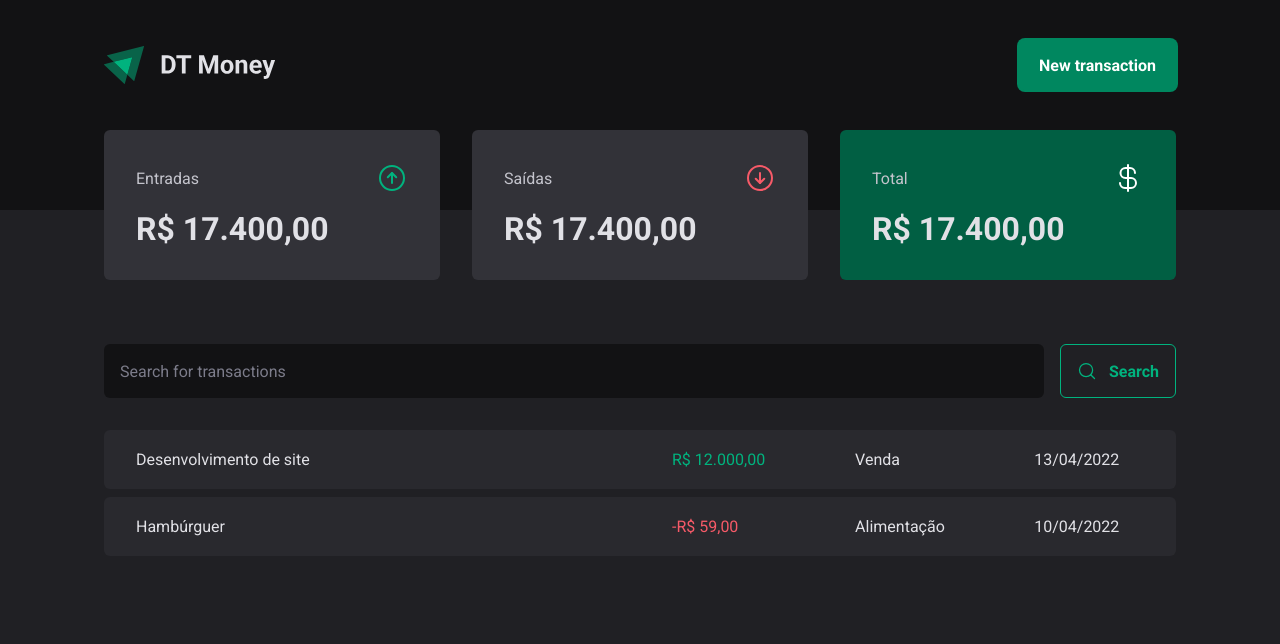
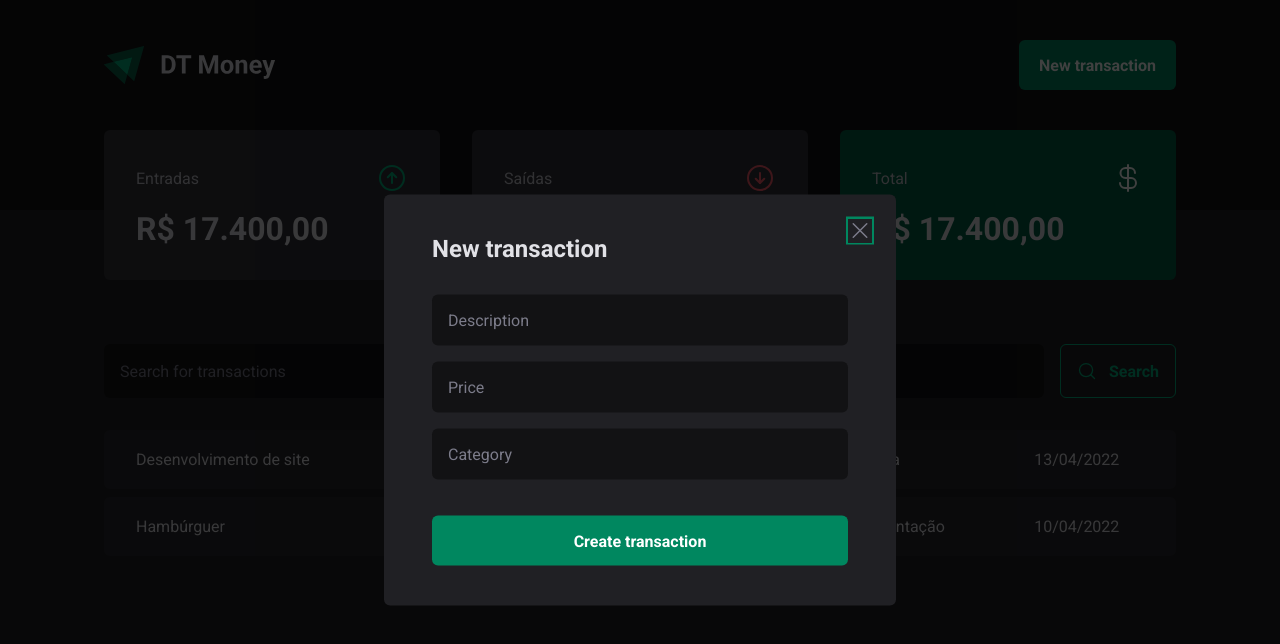
Before and after one commit to amanda-santos/dt-money, a React (Vite) app: page / in a window 1280 px wide. Both pictures are taken after a click on the button "New transaction". Shown: the top 644 px of the page. Built offline with nearby package versions, Linux system fonts and the light colour scheme.

Commit message:
feat: ✨ create new transaction modal

```diff
--- a/package.json
+++ b/package.json
@@ -9,6 +9,7 @@
     "preview": "vite preview"
   },
   "dependencies": {
+    "@radix-ui/react-dialog": "^1.0.0",
     "phosphor-react": "^1.4.1",
     "react": "^18.2.0",
     "react-dom": "^18.2.0",
--- a/src/components/Header/index.tsx
+++ b/src/components/Header/index.tsx
@@ -1,4 +1,7 @@
 import { ReactElement } from "react";
+import * as Dialog from "@radix-ui/react-dialog";
+
+import { NewTransactionModal } from "../NewTransactionModal";
 
 import * as S from "./styles";
 import logoImg from "../../assets/logo.svg";
@@ -9,7 +12,13 @@
       <S.HeaderContent>
         <img src={logoImg} alt="" />
 
-        <S.NewTransactionButton>New transaction</S.NewTransactionButton>
+        <Dialog.Root>
+          <Dialog.Trigger asChild>
+            <S.NewTransactionButton>New transaction</S.NewTransactionButton>
+          </Dialog.Trigger>
+
+          <NewTransactionModal />
+        </Dialog.Root>
       </S.HeaderContent>
     </S.HeaderContainer>
   );
--- /dev/null
+++ b/src/components/NewTransactionModal/index.tsx
@@ -0,0 +1,27 @@
+import { ReactElement } from "react";
+import * as Dialog from "@radix-ui/react-dialog";
+import { X } from "phosphor-react";
+
+import * as S from "./styles";
+
+export const NewTransactionModal = (): ReactElement => {
+  return (
+    <Dialog.Portal>
+      <S.Overlay />
+      <S.Content>
+        <Dialog.Title>New transaction</Dialog.Title>
+        <S.CloseButton>
+          <X size={24} />
+        </S.CloseButton>
+
+        <form>
+          <input type="text" placeholder="Description" required />
+          <input type="number" placeholder="Price" required />
+          <input type="text" placeholder="Category" required />
+
+          <button type="submit">Create transaction</button>
+        </form>
+      </S.Content>
+    </Dialog.Portal>
+  );
+};
--- /dev/null
+++ b/src/components/NewTransactionModal/styles/CloseButton.ts
@@ -0,0 +1,13 @@
+import styled from "styled-components";
+import * as Dialog from "@radix-ui/react-dialog";
+
+export const CloseButton = styled(Dialog.Close)`
+  position: absolute;
+  background: transparent;
+  border: 0;
+  top: 1.5rem;
+  right: 1.5rem;
+  line-height: 0;
+  cursor: pointer;
+  color: ${({ theme }) => theme.colors["gray-500"]};
+`;
--- /dev/null
+++ b/src/components/NewTransactionModal/styles/Content.ts
@@ -0,0 +1,47 @@
+import styled from "styled-components";
+import * as Dialog from "@radix-ui/react-dialog";
+
+export const Content = styled(Dialog.Content)`
+  min-width: 32rem;
+  border-radius: 6px;
+  padding: 2.5rem 3rem;
+  background: ${({ theme }) => theme.colors["gray-800"]};
+  position: fixed;
+  top: 50%;
+  left: 50%;
+  transform: translate(-50%, -50%);
+
+  form {
+    margin-top: 2rem;
+    display: flex;
+    flex-direction: column;
+    gap: 1rem;
+
+    input {
+      border-radius: 6px;
+      border: 0;
+      background: ${({ theme }) => theme.colors["gray-900"]};
+      color: ${({ theme }) => theme.colors["gray-300"]};
+      padding: 1rem;
+      &::placeholder {
+        color: ${({ theme }) => theme.colors["gray-500"]};
+      }
+    }
+
+    button[type="submit"] {
+      height: 50px;
+      border: 0;
+      background: ${({ theme }) => theme.colors["green-500"]};
+      color: ${({ theme }) => theme.colors.white};
+      font-weight: bold;
+      padding: 0 1.25rem;
+      border-radius: 6px;
+      margin-top: 1.25rem;
+      cursor: pointer;
+      &:hover {
+        background: ${({ theme }) => theme.colors["green-700"]};
+        transition: background-color 0.2s;
+      }
+    }
+  }
+`;
--- /dev/null
+++ b/src/components/NewTransactionModal/styles/Overlay.ts
@@ -0,0 +1,10 @@
+import styled from "styled-components";
+import * as Dialog from "@radix-ui/react-dialog";
+
+export const Overlay = styled(Dialog.Overlay)`
+  position: fixed;
+  width: 100vw;
+  height: 100vh;
+  inset: 0;
+  background: rgba(0, 0, 0, 0.75);
+`;
--- /dev/null
+++ b/src/components/NewTransactionModal/styles/index.ts
@@ -0,0 +1,3 @@
+export { CloseButton } from "./CloseButton";
+export { Content } from "./Content";
+export { Overlay } from "./Overlay";
```
Also changed, not shown: 1 other file (tests, documents, lock files or other folders).
